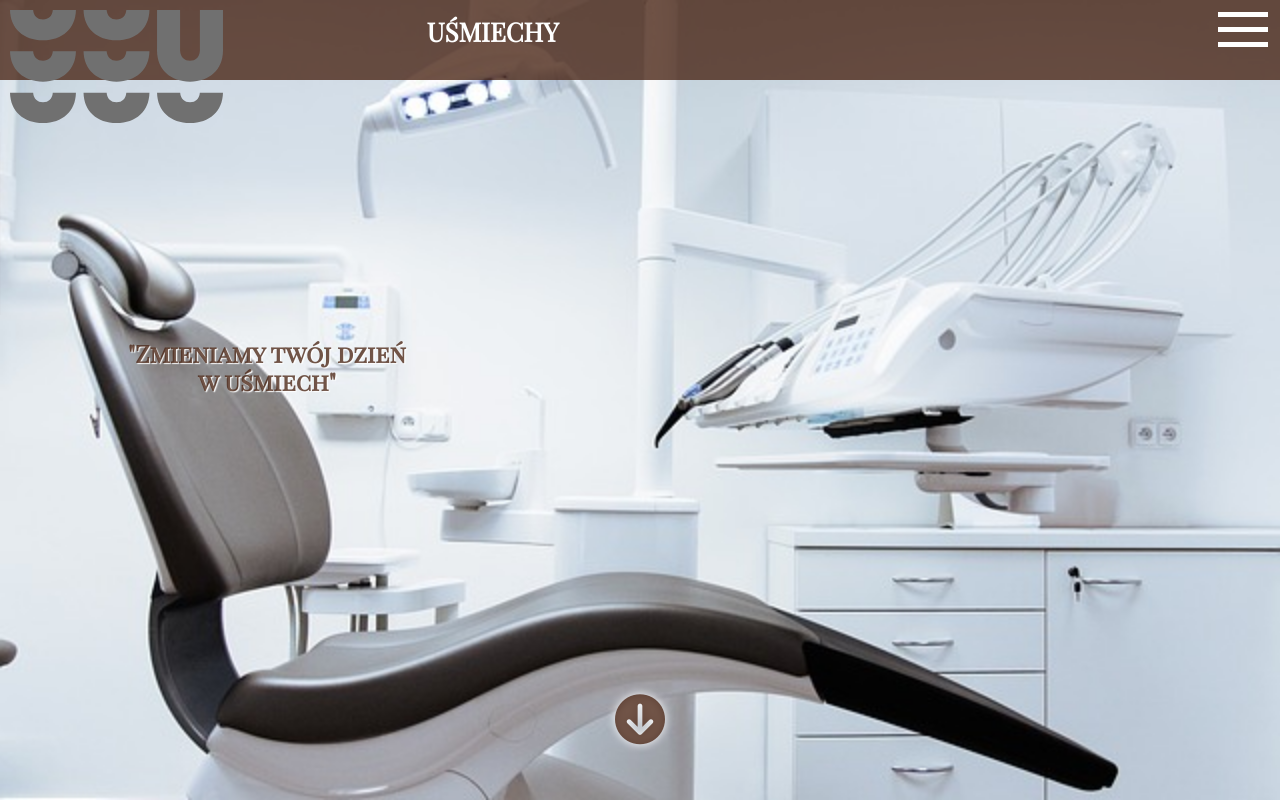
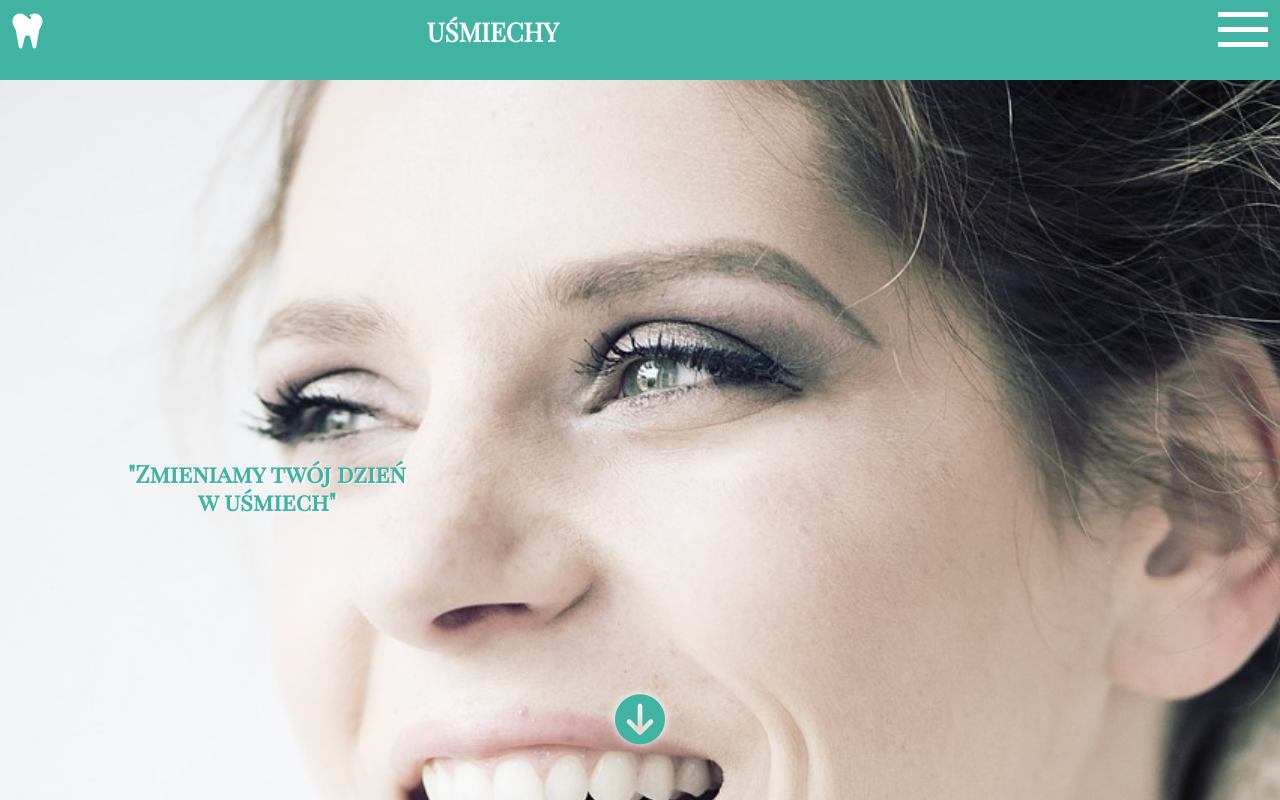
Before and after one commit to adrianbiedrzynski/usmiechy-gulp, a website built with webpack: page src/content/index.html in a window 1280 px wide. Built offline with nearby package versions, Linux system fonts and the light colour scheme; files whose address does not match are found by name.

Commit message:
feat: change color and logo

```diff
--- a/src/content/index.html
+++ b/src/content/index.html
@@ -29,7 +29,7 @@
 
 <body>
   <header class="header">
-    <img class="header__logo" src="assets/img/footer_logo.svg" alt="logo usmiechy">
+    <div class="header__logo"> <i class="fas fa-tooth"></i></div>
     <h1 class="header__text">Uśmiechy</h1>
     <button class="header__navbar header__navbar--js"></button>
     <nav class="header__navigation header__navigation--js">
--- a/src/scss/_variables.scss
+++ b/src/scss/_variables.scss
@@ -1,6 +1,6 @@
 // color
 
-$brown: rgba(70, 32, 15, 0.767);
+$brown: #41B3A3;
 
 // font
 $playfair:'Playfair Display SC', serif;
--- a/src/scss/main.scss
+++ b/src/scss/main.scss
@@ -14,12 +14,12 @@ html {
 .container {
   width: 100%;
   height: 100vh;
-  background-image: url(../assets/img/fotel_mobile_bg.jpg);
+  background-image: url(../assets/img/beauty-1721069_1280.jpg);
   background-repeat: no-repeat;
   background-size: cover;
   &__text{
     position: absolute;
-    top: 40%;
+    top: 55%;
     left: 10%;
     text-align: center;
     font-family: $playfair;
@@ -53,6 +53,10 @@ html {
     grid-area: logo;
     margin: 10px;
   }
+}
+.header__logo{
+  color: white;
+  font-size: 40px;
 }
 
 .header__text {
@@ -103,7 +107,7 @@ html {
 }
 
 .header__navigation {
-  margin-top: -1px;
+  margin-top: -7px;
   transform: translateX(-100%);
   width: 100%;
   height: 100%;
```
Also changed, not shown: dist/assets/img/beauty-1721069_1280.jpg (added), dist/assets/img/smilebg.jpg (added), dist/css/main.css, dist/index.html, src/assets/img/beauty-1721069_1280.jpg (added), src/assets/img/smilebg.jpg (added), 1 other file.
